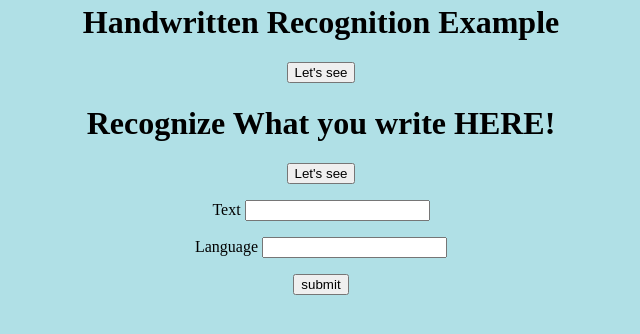
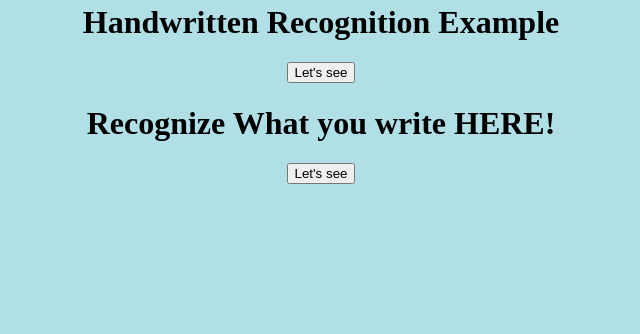
Before and after one commit to Kennethws/ucb-summer-cloud-computing, a Flask app: page / in a window 1280 px wide. Shown: the part 280-614 px from the top of the page, without its empty margins (319-959 px from the left). Run offline with Flask 2, Linux system fonts and the light colour scheme.

Commit message:
Han: clean the html

```diff
--- a/templates/index.html
+++ b/templates/index.html
@@ -29,14 +29,5 @@
 
 		<button onclick="window.location.href='/signature'">Let's see</button>
 
-
-
-
     </body>
 </html>
-  <form action="/boto" method="POST">
-     <p>Text <input type = "text" name = "text" /></p>
-     <p>Language <input type = "text" name = "language" /></p>
-
-     <p><input type = "submit" value = "submit" /></p>
-  </form>
```
